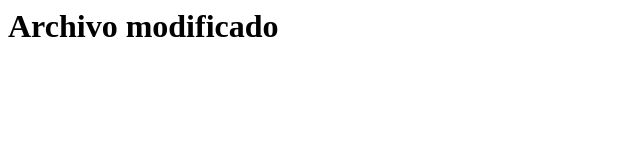
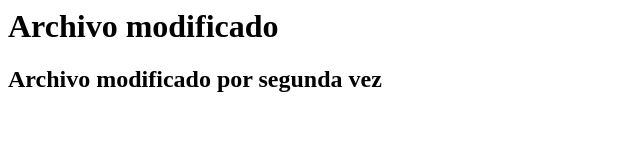
Before and after one commit to Geniosn/probando1, a plain HTML site: page index.html in a window 1280 px wide. Shown: the whole page, without its empty margins (0-640 px from the left). Drawn offline with Linux system fonts and the light colour scheme.

Commit message:
modificamos el index.html

```diff
--- a/index.html
+++ b/index.html
@@ -4,5 +4,6 @@
     </head>
     <body>
         <h1>Archivo modificado</h1>
+        <h2>Archivo modificado por segunda vez</h2>
     </body>
 </html>
```
